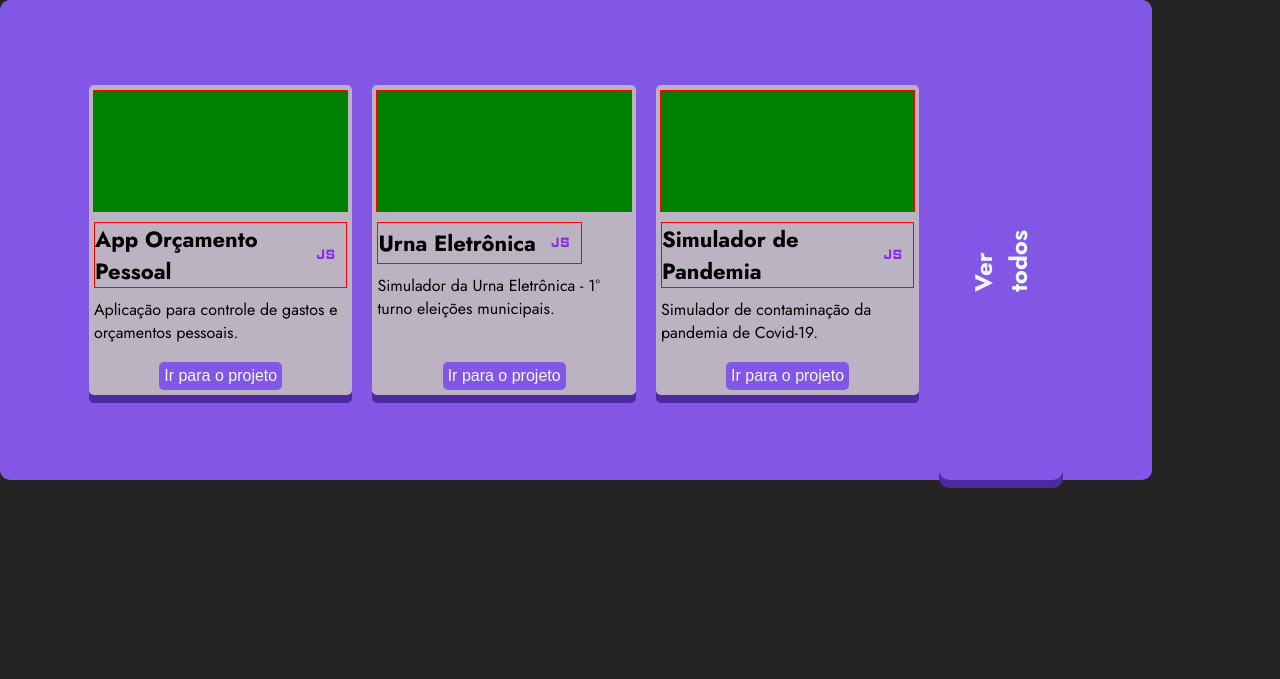
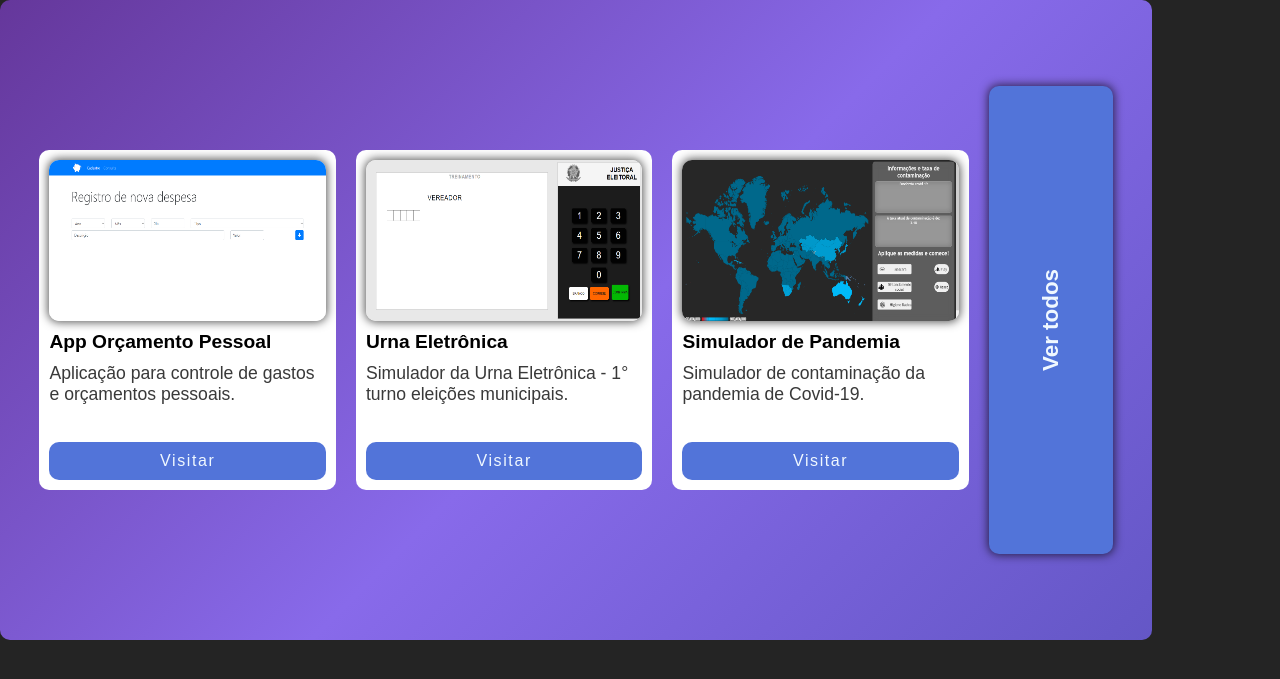
Before and after one commit to heitorkkj/heitorkkj.github.io, a PHP site: page /card/projetosJs.html in a window 1280 px wide. Shown: the top 679 px of the page. Run offline with PHP 8.4, Linux system fonts and the light colour scheme.

Commit message:
updating

```diff
--- a/card/projetosJs.html
+++ b/card/projetosJs.html
@@ -1,16 +1,10 @@
-<!DOCTYPE html>
-<html lang="pt-br">
+
 <head>
     <meta charset="UTF-8">
     <meta http-equiv="X-UA-Compatible" content="IE=edge">
     <meta name="viewport" content="width=device-width, initial-scale=1.0">
 
-    <link rel="stylesheet" href="https://fonts.googleapis.com/css2?family=Material+Symbols+Outlined:opsz,wght,FILL,GRAD@20..48,100..700,0..1,-50..200" />
-    <link rel="stylesheet" href="https://cdn.jsdelivr.net/npm/bootstrap-icons@1.10.3/font/bootstrap-icons.css">
-    <script src="https://code.jquery.com/jquery-3.6.3.min.js" integrity="sha256-pvPw+upLPUjgMXY0G+8O0xUf+/Im1MZjXxxgOcBQBXU=" crossorigin="anonymous"></script>
-    <link href="https://fonts.googleapis.com/css2?family=Jost:wght@400;700&amp;display=swap" rel="stylesheet">
     <link rel="stylesheet" href="./style/projetoJs.css"/>
-    <title>Heitor Santos</title>
 </head>
 <body>
     <div class="cards" id="projetos">
@@ -19,28 +13,24 @@
             <div class="card-img">
                 <img src="/img/app-orcamento-pessoal.png"/>
             </div>
-            <h1 class="card-title">App Orçamento Pessoal<span class="material-symbols-outlined">
-                javascript
-                </span>
+            <h1 class="card-title">App Orçamento Pessoal
             </h1>
             <div class="card-content">
                 Aplicação para controle de gastos e orçamentos pessoais.
             </div>
-            <button class="btn-link"><a href="/projects/js/App_Orçamento_pessoal/index.html" target="_blank">Ir para o projeto</a></button>
+            <button class="btn-link"><a href="/projects/js/App_Orçamento_pessoal/index.html" target="_blank">Visitar</a></button>
         </div>
 
         <div class="card" id="card-js">
                 <div class="card-img">
                     <img src="/img/urna-eletronica.png"/>
                 </div>
-                <h1 class="card-title">Urna Eletrônica<span class="material-symbols-outlined">
-                    javascript
-                    </span>
+                <h1 class="card-title">Urna Eletrônica
                 </h1>
                 <div class="card-content">
                     Simulador da Urna Eletrônica - 1° turno eleições municipais.
                 </div>
-                <button class="btn-link"><a href="/projects/js/urna-js/index.html" target="_blank">Ir para o projeto</a></button>
+                <button class="btn-link"><a href="/projects/js/urna-js/index.html" target="_blank">Visitar</a></button>
 
         </div>
 
@@ -48,14 +38,12 @@
             <div class="card-img">
                 <img src="/img/simulador-de-pandemia.png"/>
             </div>
-            <h1 class="card-title">Simulador de Pandemia<span class="material-symbols-outlined">
-                javascript
-                </span>
+            <h1 class="card-title">Simulador de Pandemia
             </h1>
             <div class="card-content">
                 Simulador de contaminação da pandemia de Covid-19.
             </div>
-            <button class="btn-link"><a href="/projects/js/trabalhoFeira/index.html" target="_blank">Ir para o projeto</a></button>
+            <button class="btn-link"><a href="/projects/js/trabalhoFeira/index.html" target="_blank">Visitar</a></button>
         </div>
 
         <a href="../projects/js/index.html" target="_blank" class="btn-verMais">
--- a/index.html
+++ b/index.html
@@ -60,7 +60,7 @@
             <img src="./img/img-dev.svg"/>
         </div>
 
-        <svg xmlns="http://www.w3.org/2000/svg" viewBox="0 0 1310 320"><path fill="#ffffff" fill-opacity="1" d="M0,128L21.8,149.3C43.6,171,87,213,131,202.7C174.5,192,218,128,262,128C305.5,128,349,192,393,181.3C436.4,171,480,85,524,58.7C567.3,32,611,64,655,117.3C698.2,171,742,245,785,250.7C829.1,256,873,192,916,192C960,192,1004,256,1047,240C1090.9,224,1135,128,1178,122.7C1221.8,117,1265,203,1309,213.3C1352.7,224,1396,160,1418,128L1440,96L1440,320L1418.2,320C1396.4,320,1353,320,1309,320C1265.5,320,1222,320,1178,320C1134.5,320,1091,320,1047,320C1003.6,320,960,320,916,320C872.7,320,829,320,785,320C741.8,320,698,320,655,320C610.9,320,567,320,524,320C480,320,436,320,393,320C349.1,320,305,320,262,320C218.2,320,175,320,131,320C87.3,320,44,320,22,320L0,320Z"></path></svg>
+        <svg xmlns="http://www.w3.org/2000/svg" viewBox="0 0 1440 320"><path fill="#ffffff" fill-opacity="1" d="M0,128L21.8,149.3C43.6,171,87,213,131,202.7C174.5,192,218,128,262,128C305.5,128,349,192,393,181.3C436.4,171,480,85,524,58.7C567.3,32,611,64,655,117.3C698.2,171,742,245,785,250.7C829.1,256,873,192,916,192C960,192,1004,256,1047,240C1090.9,224,1135,128,1178,122.7C1221.8,117,1265,203,1309,213.3C1352.7,224,1396,160,1418,128L1440,96L1440,320L1418.2,320C1396.4,320,1353,320,1309,320C1265.5,320,1222,320,1178,320C1134.5,320,1091,320,1047,320C1003.6,320,960,320,916,320C872.7,320,829,320,785,320C741.8,320,698,320,655,320C610.9,320,567,320,524,320C480,320,436,320,393,320C349.1,320,305,320,262,320C218.2,320,175,320,131,320C87.3,320,44,320,22,320L0,320Z"></path></svg>
     </div>
 
     <div id="area-projetos">
@@ -72,7 +72,8 @@
         </div>
 
         <div id="cards">
-
+            <img src="./img/fixing.svg" style="width:50%; height: 50%; margin: 0 0 30px 0;"/>
+            <h1>Escolha uma linguagem!</h1>
         </div>
 
     </div>
--- a/style/projetoJs.css
+++ b/style/projetoJs.css
@@ -16,7 +16,8 @@ body{
 .cards{
     width: 90%;
     height: 80%;
-    background-color: #8257e5;
+    margin: 0 0 5% 0;
+    background-image: linear-gradient(-225deg, #65379B 0%, #886AEA 53%, #6457C6 100%);
     border-radius: 10px;
 
     display: flex;
@@ -28,20 +29,20 @@ body{
 }
 
 .card{
+    width: 24%;
+    height: 320px;
+    padding: 10px;
+
     display: flex;
     flex-direction: column;
     align-items: center;
     justify-content: flex-end;
     overflow: hidden;
-    width: 22%;
-    height: 300px;
-    padding: 5px;
     gap:10px;
+    border-radius: 10px ;
 
-    background-color: rgb(188, 179, 194);
-    box-shadow: 0px 0.5em 0px #4e2aa0;
+    background-color: rgb(255, 255, 255);
     color: black;
-    border-radius: 5px;
     transition: all 0.4s;
 }
 
@@ -50,72 +51,52 @@ body{
 }
 
 .card-title{
+    width: 100%;
     display: flex;
     align-self: flex-start;
     align-items: center;
-    font-size: 1.375rem;
-
-    border: 1px solid red;
+    font-size: 1.2em;
 }
-
-.card-title span{
-    width: 30px;
-    height: 30px;
-    border-radius: 3px;
-    padding: 5px;
-    margin: 0 0 0 5px;
-    font-size: 1.7em;
-    color:blueviolet;
-    display: flex;
-    align-items: center;
-    justify-content: center;
-    transition: all 0.4s;
-}
-
-.card-title span:hover{
-    background-color: #ffd900;
-    color: rgb(0, 0, 0);
-    cursor: pointer;
-}
-
 
 .card-img{
     width: 100%;
-    height: 40%;
-    background-color: inherit;
+    height: 70%;
     align-self: center;
     object-fit: fill;
-    background-color: green;
 
-    border: 1px solid red;
+    box-shadow: 0px 0px 10px 1px rgba(0,0,0,0.68);
+    -webkit-box-shadow: 0px 0px 10px 1px rgba(0,0,0,0.68);
+    -moz-box-shadow: 0px 0px 10px 1px rgba(0,0,0,0.68);
+    border-radius: 10px;
 }
 
 .card-img img{
     width: 100%;
     height: 100%;
-    border-radius: 5px;
+    border-radius: 10px;
     object-fit: fill;
-
-    visibility: hidden;
 }
 
 .card-content{
-    height: 60%;
+    height: 30%;
     font-style: normal;
+    color: rgb(57, 57, 57);
     font-weight: 400;
-    font-size: 1rem;
-    line-height: 1.4375rem;
+    font-size: 1.1em;
+    overflow: hidden;
 }
 
 .btn-link{
-    width: auto;
+    width: 100%;
     height: auto;
     border:none;
-    border-radius: 5px;
+    border-radius: 10px;
+    padding: 10px;
+
     font-size: 1em;
-    padding: 5px;
-    background-color: var(--back);
-
+    font-weight: 500;
+    letter-spacing: 0.1em;
+    background-color: #5274D9;
 }
 
 .btn-link a{
@@ -126,13 +107,15 @@ body{
 
 .btn-verMais{
     width:9%;
-    height: 460px;
+    height: 70%;
     padding: 10px;
 
-    border: none;
     border-radius: 10px;
-    background-color: var(--back);
-    box-shadow: 0px 0.5em 0px #4e2aa0;
+    background-color: #5274D9;
+
+    box-shadow: 0px 0px 10px 1px rgba(0,0,0,0.68);
+    -webkit-box-shadow: 0px 0px 10px 1px rgba(0,0,0,0.68);
+    -moz-box-shadow: 0px 0px 10px 1px rgba(0,0,0,0.68);
     cursor: pointer;
     text-decoration: none;
 
@@ -147,7 +130,7 @@ body{
 }
 
 .btn-verMais strong{
-    font-size: 1.5em;
+    font-size: 1.4em;
     color: aliceblue;
     font-weight: bold;
     transform: rotate(-90deg);
@@ -155,12 +138,18 @@ body{
 
 @media (max-width: 1100px){
     .cards{
-        flex-direction: column;
+        flex-direction: row;
+        width: 90%;
+        height: 90%;
+        margin: 0 0 10% 0;
+        overflow: scroll;
     }
 
     .card{
         width: 80%;
-        height: 80%;
+        height: auto;
+
+        margin: 20px 0 0 0;
     }
 
     .btn-verMais strong{
@@ -171,5 +160,6 @@ body{
         width:80%;
         padding: 5px;
         height: 46px;
+        margin: 0 0 20px 0;
     }
 }
```
Also changed, not shown: style/projetosPhp.css (+53 -53 lines), style/style.css (+9 -1 lines), img/fixing.svg (added).
